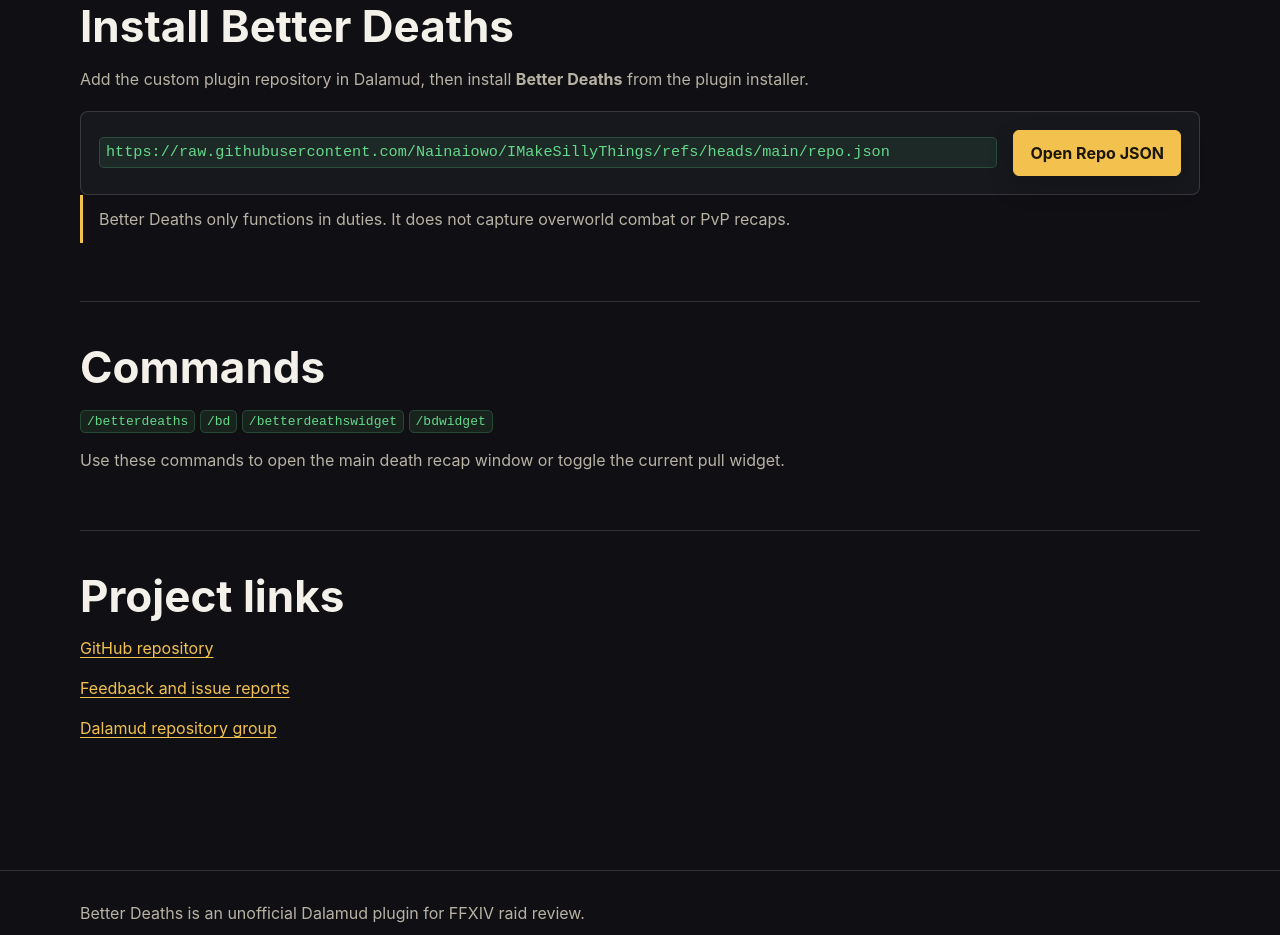
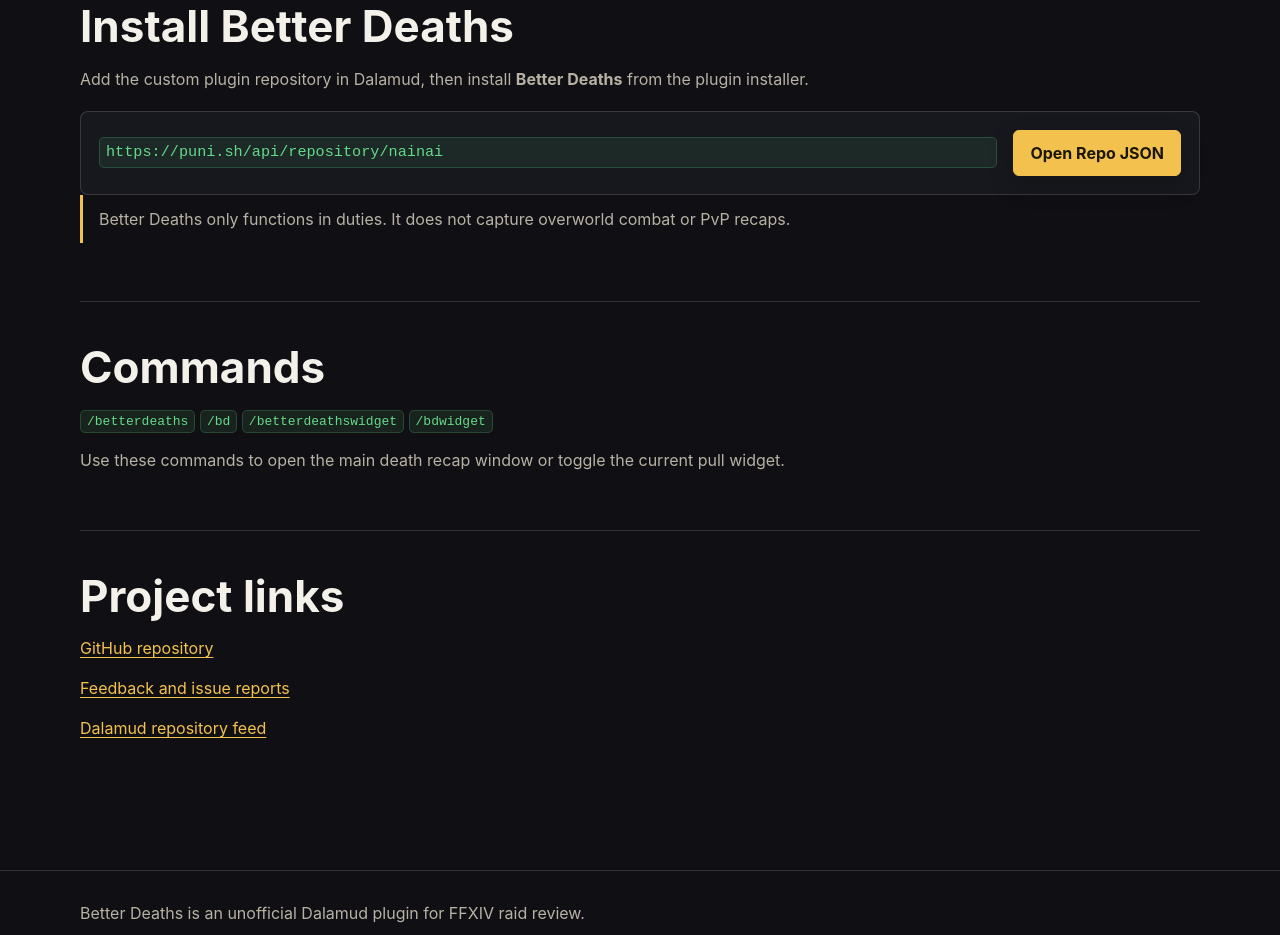
Before and after one commit to Nainaiowo/better-deaths, a plain HTML site: page docs/index.html in a window 1280 px wide. Shown: the part 8210-9145 px from the top of the page. Drawn offline with Linux system fonts and the light colour scheme.

Commit message:
Update Better Deaths install docs to Puni

```diff
--- a/docs/index.html
+++ b/docs/index.html
@@ -458,8 +458,8 @@
       <h2>Install Better Deaths</h2>
       <p class="muted">Add the custom plugin repository in Dalamud, then install <strong>Better Deaths</strong> from the plugin installer.</p>
       <div class="install-box">
-        <code class="repo-url">https://raw.githubusercontent.com/Nainaiowo/IMakeSillyThings/refs/heads/main/repo.json</code>
-        <a class="button primary" href="https://raw.githubusercontent.com/Nainaiowo/IMakeSillyThings/refs/heads/main/repo.json">Open Repo JSON</a>
+        <code class="repo-url">https://puni.sh/api/repository/nainai</code>
+        <a class="button primary" href="https://puni.sh/api/repository/nainai">Open Repo JSON</a>
       </div>
       <p class="note">Better Deaths only functions in duties. It does not capture overworld combat or PvP recaps.</p>
     </section>
@@ -474,7 +474,7 @@
       <h2>Project links</h2>
       <p><a href="https://github.com/Nainaiowo/better-deaths">GitHub repository</a></p>
       <p><a href="https://github.com/Nainaiowo/better-deaths/issues">Feedback and issue reports</a></p>
-      <p><a href="https://github.com/Nainaiowo/IMakeSillyThings">Dalamud repository group</a></p>
+      <p><a href="https://puni.sh/api/repository/nainai">Dalamud repository feed</a></p>
     </section>
   </main>
 
```
Also changed, not shown: 1 other file.
